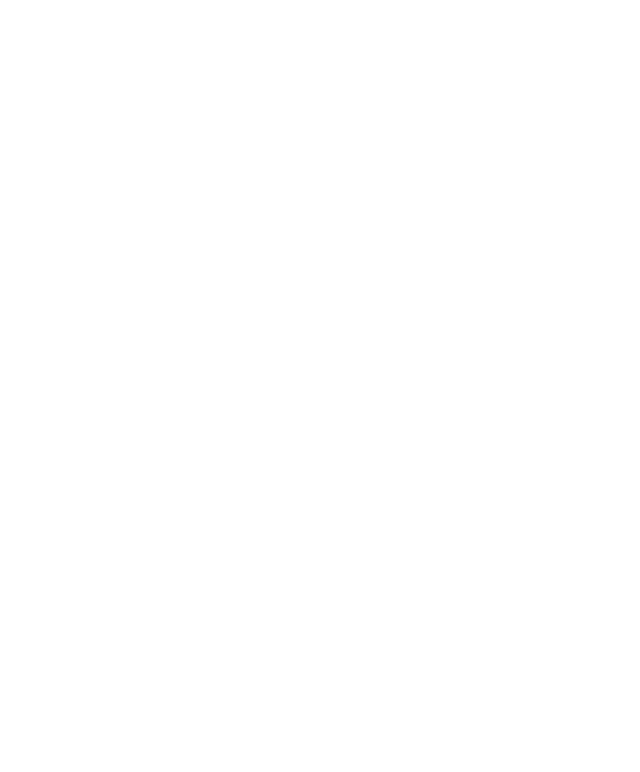
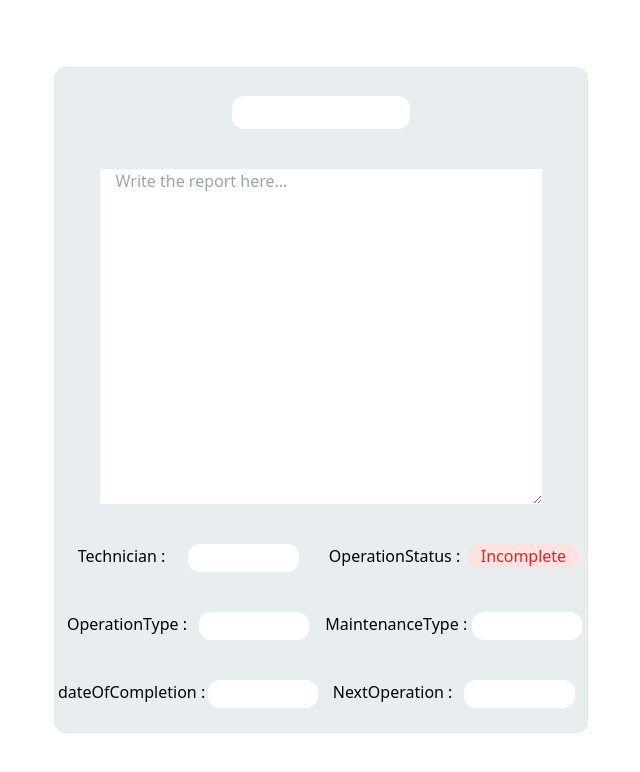
Before and after one commit to D7mmanny/Fainal-pro, a React (Vite) app in the folder Digital-Maintenance/: page /TechnicianReport/1 in a window 1280 px wide. Before the commit this address had no page. Shown: the top 772 px of the page, without its empty margins (319-959 px from the left). Built offline with nearby package versions, Linux system fonts and the light colour scheme; no server answers.

Commit message:
TechReportsDetails

```diff
--- a/Digital-Maintenance/src/App.tsx
+++ b/Digital-Maintenance/src/App.tsx
@@ -13,6 +13,7 @@
 import TechnicianReport from './Pages/TechnicianReport'
 import FactoryReports from './Pages/FactoryReports'
 import SupervisorReport from './Pages/SupervisorReport'
+import TechReportsDetails from './Pages/TechReportsDetails'
 
 function App() {
 
@@ -26,6 +27,7 @@
       <Route path='/HomeManager' element={<HomeManager/>}/>
       <Route path='/Dashboard' element={<Dashboard/>}/>
       <Route path='/TechnicianReport' element={<TechnicianReport/>}/>
+      <Route path='/TechnicianReport/:id' element={<TechReportsDetails/>}/>
       <Route path='/FactoryReports' element={<FactoryReports/>}/>
       <Route path='/FactoryReports/:id' element={<SupervisorReport/>}/>
 
--- a/Digital-Maintenance/src/Components/AllReport.tsx
+++ b/Digital-Maintenance/src/Components/AllReport.tsx
@@ -1,4 +1,5 @@
 interface allstat{
+  id:string;
     Technician:string;
     OperationStatus:string,
     Lab:string,
@@ -21,7 +22,7 @@
                  </h4>
             <h4 className='bg-white w-1/6 h-14 border-solid border-r-2 border-gray-500 flex justify-center items-center'>{props.Lab}</h4>
             <h4 className='bg-white w-1/6 h-14 border-solid border-r-2 border-gray-500 flex justify-center items-center'>{props.OperationType}</h4>
-            <h4 className='bg-white w-2/6 h-14 flex justify-center items-center'>{props.report}</h4>
+            <h4 className='bg-white w-2/6 h-14 flex justify-center items-center'><a href={`/TechnicianReport/${props.id}`}>{props.report}</a></h4>
         </div>
     </div>
   )
--- /dev/null
+++ b/Digital-Maintenance/src/Pages/TechReportsDetails.tsx
@@ -0,0 +1,89 @@
+import { useParams } from "react-router-dom"
+import Nav from "../Components/Nav"
+import axios from "axios"
+import { useState, useEffect } from "react";
+
+function TechReportsDetails()  {
+    const {id} = useParams()
+
+      const [taskApi, setTaskApi] = useState({
+        Technician: "",
+        OperationStatus: "",
+        Lab: "",
+        OperationType:"",
+        report: "",
+        MaintenanceType:"",
+        dateOfCompletion:"",
+        NextOperation:""
+      });
+      useEffect(() => {
+        axios
+          .get(`https://64f8e3b3824680fd21802caf.mockapi.io/Task/${id}`)
+          .then((response) => {
+            setTaskApi(response.data);
+            console.log(taskApi);
+
+          });
+      }, []);
+
+    return (
+
+        <div className="h-screen">
+            <div className="1/6">
+                <Nav/>
+            </div>
+
+
+            <div className=" h-full flex justify-center items-center ">
+                <div className=" bg-myGray border w-5/12 h-5/6 flex flex-col items-center gap-10 rounded-xl pb-6">
+                    <h1 className="w-4/12 h-10 bg-white text-center py-1 px-8 rounded-xl mt-7 text-gray-700">{taskApi.Lab}</h1>
+                    <textarea
+                    className=" w-5/6 h-4/6 px-4"
+                    placeholder="Write the report here..."
+                    value={taskApi.report}
+                    />
+                    <div className="w-full flex justify-evenly">
+                        <div className="flex w-1/2 justify-evenly">
+                            <h1>Technician :</h1>
+                            <h1 className="w-5/12 h-7 bg-white text-center  rounded-xl   text-gray-700">{taskApi.Technician}</h1>
+                        </div>
+                        <div className="flex w-1/2 justify-evenly">
+                            <h1>OperationStatus :</h1>
+                            <h1 className="w-5/12 h-7  text-center">
+                            {taskApi.OperationStatus =="Complete" && <h4 className="bg-green-100 text-green-600 rounded-full ">Complete</h4>}
+                            {taskApi.OperationStatus !="Complete" && <h4 className="bg-red-100 text-red-600 rounded-full ">Incomplete</h4>}
+                                </h1>
+                        </div>
+
+                    </div>
+                    <div className="w-full flex justify-evenly">
+                        <div className="flex w-1/2 justify-evenly">
+                            <h1>OperationType :</h1>
+                            <h1 className="w-5/12 h-7 bg-white text-center  rounded-xl   text-gray-700">{taskApi.OperationType}</h1>
+                        </div>
+                        <div className="flex w-1/2 justify-evenly">
+                            <h1>MaintenanceType :</h1>
+                            <h1 className="w-5/12 h-7 bg-white text-center  rounded-xl  text-gray-700">{taskApi.MaintenanceType}</h1>
+                        </div>
+
+                    </div>
+                    <div className="w-full flex justify-evenly">
+                        <div className="flex w-1/2 justify-evenly">
+                            <h1>dateOfCompletion :</h1>
+                            <h1 className="w-5/12 h-7 bg-white text-center  rounded-xl   text-gray-700">{taskApi.dateOfCompletion}</h1>
+                        </div>
+                        <div className="flex w-1/2 justify-evenly">
+                            <h1>NextOperation :</h1>
+                            <h1 className="w-5/12 h-7 bg-white text-center  rounded-xl  text-gray-700">{taskApi.NextOperation}</h1>
+                        </div>
+
+                    </div>
+                </div>
+            </div>
+        </div>
+
+    )
+    }
+
+
+export default TechReportsDetails
--- a/Digital-Maintenance/src/Pages/TechnicianReport.tsx
+++ b/Digital-Maintenance/src/Pages/TechnicianReport.tsx
@@ -70,6 +70,7 @@
               {taskApi.map((task) => {
                 return (
                   <AllReport
+                  id={task.id}
                     Technician={task.Technician}
                     OperationStatus={task.OperationStatus}
                     Lab={task.Lab}
```
